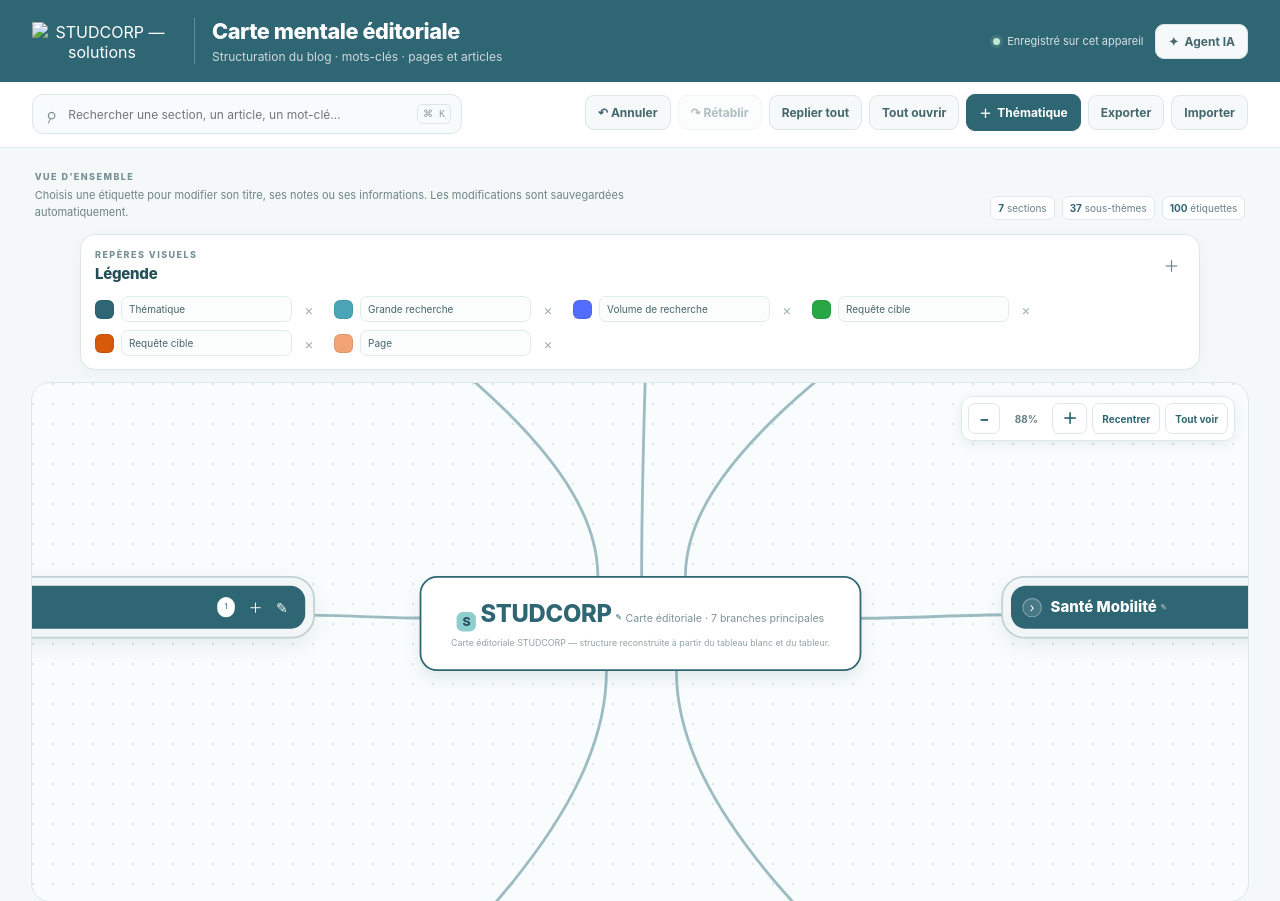
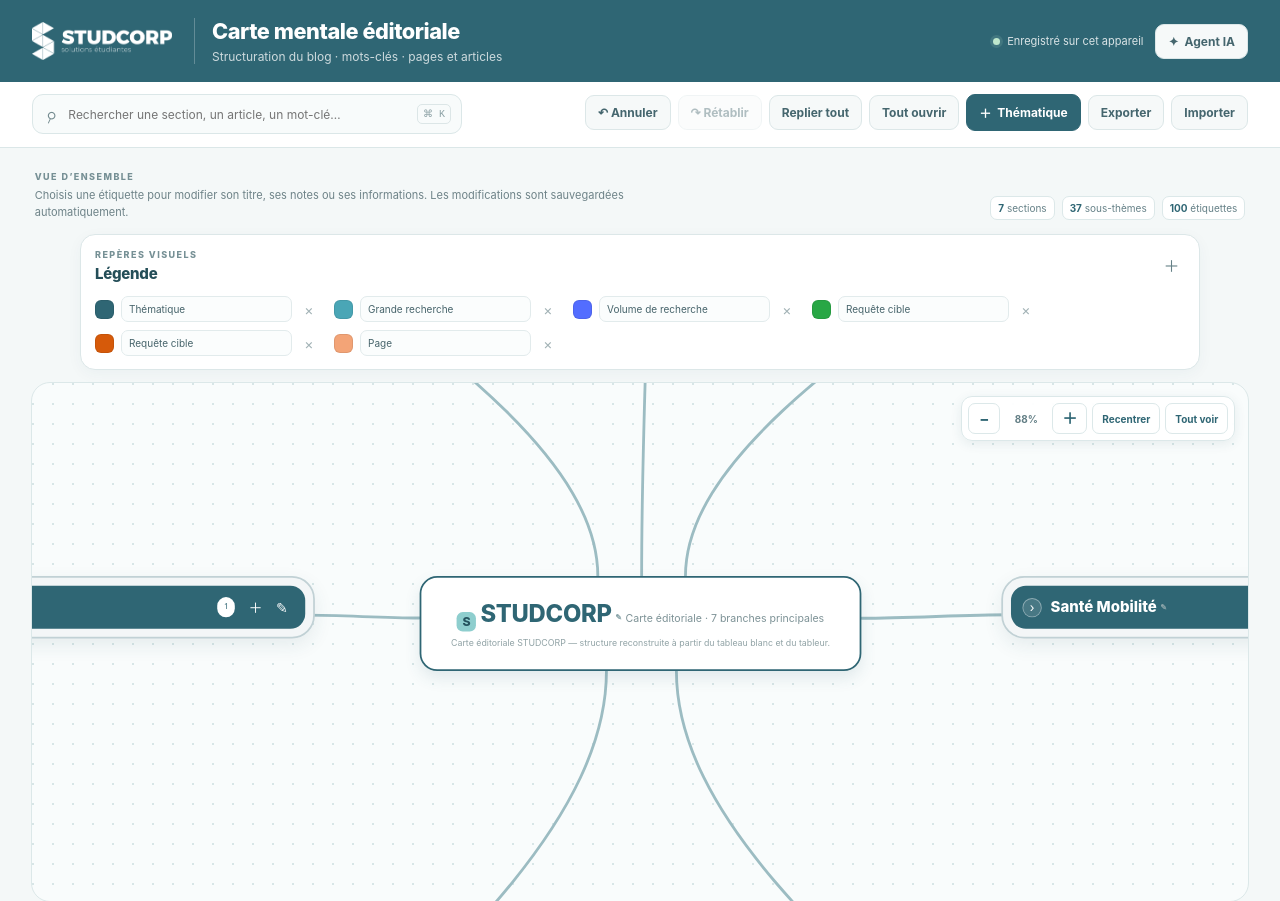
Before and after one commit to sopp24/Cocon-S-mantique-Studcorp, a plain HTML site: page index.html in a window 1280 px wide. Shown: the top 901 px of the page. Drawn offline with Linux system fonts and the light colour scheme.

Commit message:
Lie le header au logo STUDCORP intégré

```diff
--- a/index.html
+++ b/index.html
@@ -11,7 +11,7 @@
 <body>
   <header class="topbar">
     <button class="brand-button" id="refreshBtn" type="button" title="Actualiser la page" aria-label="Actualiser la page">
-      <img class="brand-logo" src="assets/logo-studcorp-header.png" alt="STUDCORP — solutions étudiantes" draggable="false">
+      <img class="brand-logo" src="assets/logo-studcorp-header.webp" alt="STUDCORP — solutions étudiantes" draggable="false">
     </button>
     <div class="topbar-title">
       <h1>Carte mentale éditoriale</h1>
```
